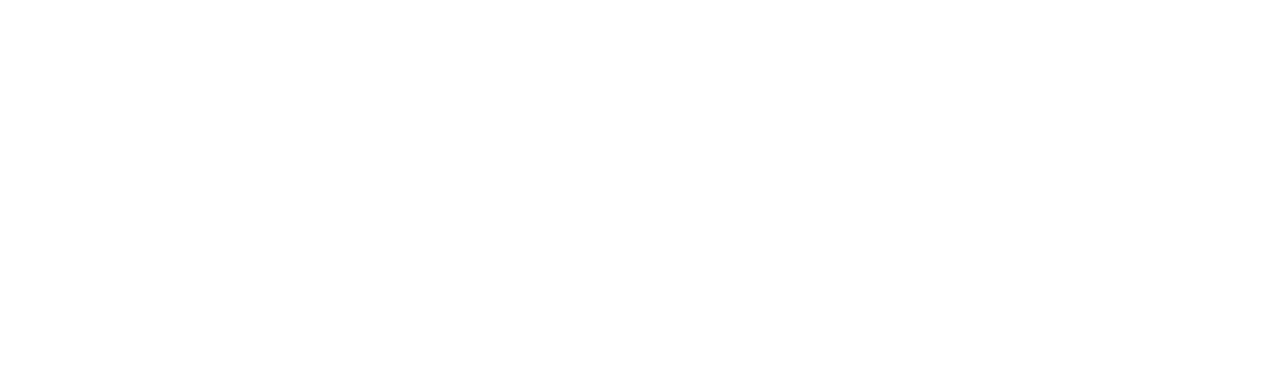
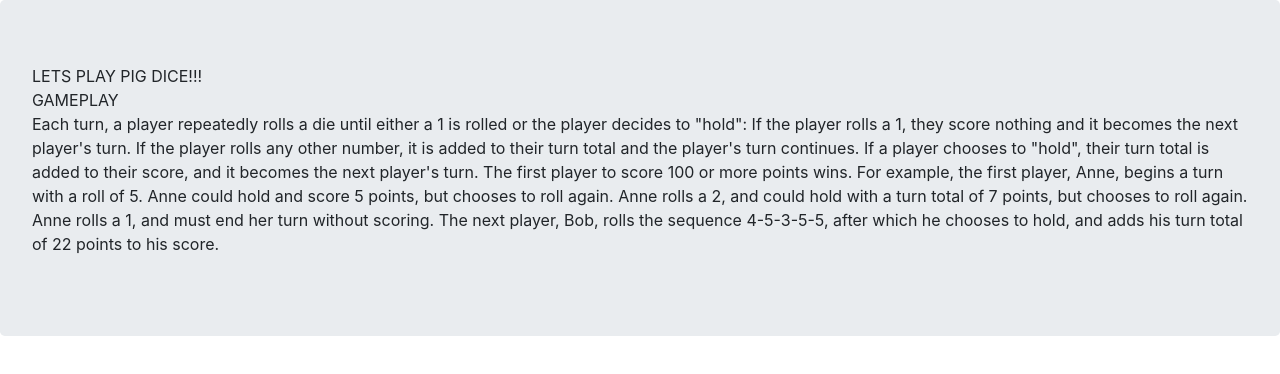
Before and after one commit to Roychela/Pig-Dice, a plain HTML site: page index.html in a window 1280 px wide. Drawn offline with Linux system fonts and the light colour scheme; a web font is replaced by a local one.

Commit message:
Add jumbotron section explaining how the game is played

```diff
--- a/index.html
+++ b/index.html
@@ -10,5 +10,20 @@
     <script src="js/scripts.js"></script>
   </head>
   <body>
-    </body>
+    <div class="jumbotron">
+      <p> LETS PLAY PIG DICE!!! <br>
+          GAMEPLAY <br>
+          Each turn, a player repeatedly rolls a die until either a 1 is rolled or the player decides to "hold":
+
+          If the player rolls a 1, they score nothing and it becomes the next player's turn.
+          If the player rolls any other number, it is added to their turn total and the player's turn continues.
+          If a player chooses to "hold", their turn total is added to their score, and it becomes the next player's turn.
+          The first player to score 100 or more points wins.
+
+          For example, the first player, Anne, begins a turn with a  roll of 5. Anne could hold and score 5 points, but chooses to roll again. Anne rolls a 2, and could hold with a turn total of 7 points, but chooses to roll again. Anne rolls a 1,
+          and must end her turn without scoring. The next player, Bob, rolls the sequence 4-5-3-5-5,
+          after which he chooses to hold, and adds his turn total of 22 points to his score.
+      </p>
+    </div>
+  </body>
 </html>
```
